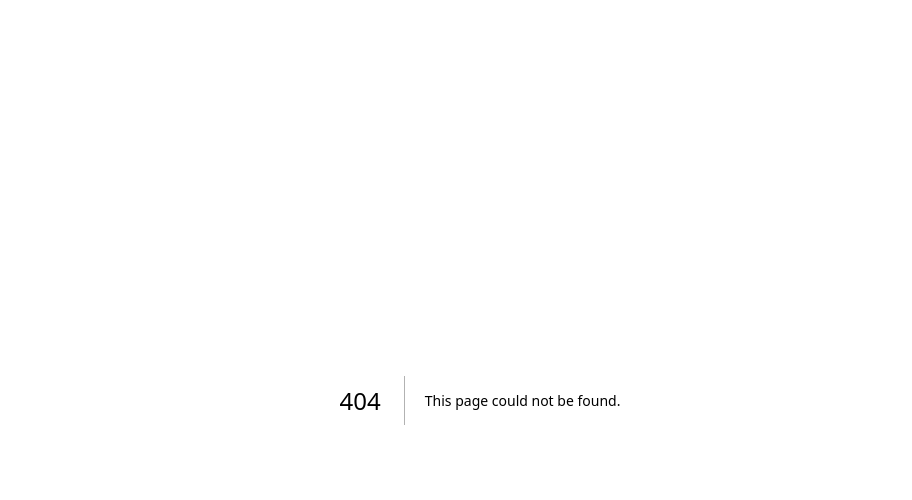
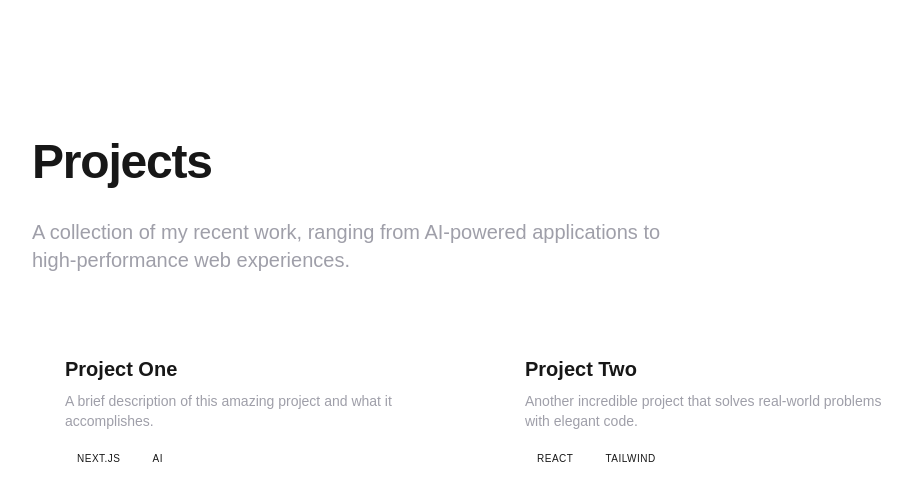
Before and after one commit to bikemaster2331/porpolyo, a Next.js app: page /projects in a window 1280 px wide. Before the commit this address had no page. Shown: the top 500 px of the page, without its empty margins (160-1072 px from the left). Built offline with nearby package versions, Linux system fonts and the light colour scheme.

Commit message:
Add Projects page

```diff
--- /dev/null
+++ b/src/app/projects/page.tsx
@@ -0,0 +1,35 @@
+export default function Projects() {
+  return (
+    <div className="flex flex-col items-center justify-center min-h-[70vh] px-8 pt-20">
+      <div className="max-w-4xl w-full">
+        <h1 className="text-5xl font-bold tracking-tight mb-8 text-center sm:text-left">
+          Projects
+        </h1>
+        <p className="text-xl text-zinc-400 mb-12 max-w-2xl text-center sm:text-left">
+          A collection of my recent work, ranging from AI-powered applications to high-performance web experiences.
+        </p>
+
+        <div className="grid grid-cols-1 md:grid-cols-2 gap-6">
+          {/* Placeholder for project cards */}
+          <div className="p-8 rounded-3xl bg-white/5 border border-white/10 hover:border-white/20 transition-colors">
+            <h3 className="text-xl font-bold mb-2">Project One</h3>
+            <p className="text-zinc-400 text-sm mb-4">A brief description of this amazing project and what it accomplishes.</p>
+            <div className="flex gap-2">
+              <span className="px-3 py-1 rounded-full bg-white/10 text-[10px] font-medium uppercase tracking-wider">Next.js</span>
+              <span className="px-3 py-1 rounded-full bg-white/10 text-[10px] font-medium uppercase tracking-wider">AI</span>
+            </div>
+          </div>
+
+          <div className="p-8 rounded-3xl bg-white/5 border border-white/10 hover:border-white/20 transition-colors">
+            <h3 className="text-xl font-bold mb-2">Project Two</h3>
+            <p className="text-zinc-400 text-sm mb-4">Another incredible project that solves real-world problems with elegant code.</p>
+            <div className="flex gap-2">
+              <span className="px-3 py-1 rounded-full bg-white/10 text-[10px] font-medium uppercase tracking-wider">React</span>
+              <span className="px-3 py-1 rounded-full bg-white/10 text-[10px] font-medium uppercase tracking-wider">Tailwind</span>
+            </div>
+          </div>
+        </div>
+      </div>
+    </div>
+  );
+}
```
